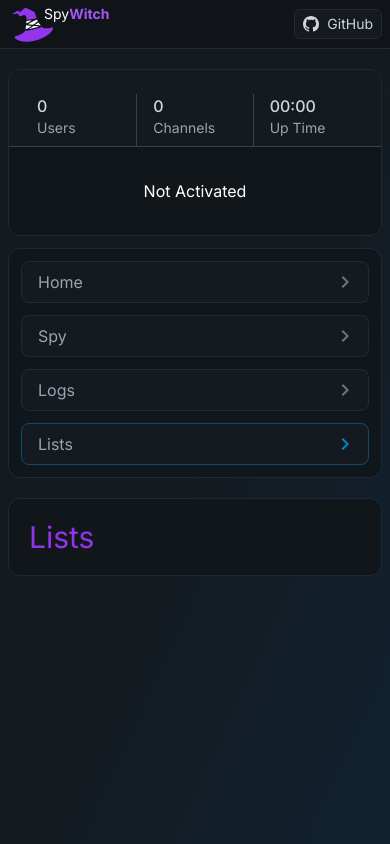
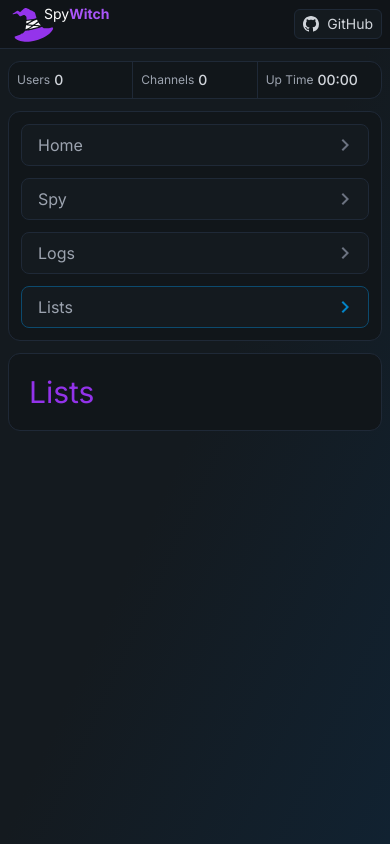
Before and after one commit to seabeya/spywitch, a Next.js app: page /lists in a window 390 px wide. Built offline with nearby package versions, Linux system fonts and the light colour scheme.

Commit message:
Refactor Statusbar styling & make it responsive (all 3 variants)

```diff
--- a/src/components/Header.tsx
+++ b/src/components/Header.tsx
@@ -5,7 +5,7 @@ import GithubBtn from '@/components/parts/GithubBtn';
 
 export function Header() {
   return (
-    <header className="sticky top-0 border-b border-c_border1 bg-c_header">
+    <header className="border-b border-c_border1 bg-c_header sm:sticky sm:top-0">
       <Container>
         <div className="flex items-center justify-between">
           <Logo />
--- a/src/components/Statusbar.tsx
+++ b/src/components/Statusbar.tsx
@@ -1,23 +1,23 @@
 function Info({ value, label }: { value: string; label: string }) {
   return (
-    <div className="flex min-w-max flex-1 flex-col px-4 pb-2 first:pl-0 last:pr-0">
-      <span className="font-medium text-gray-300">{value}</span>
-      <span className="text-sm text-gray-400">{label}</span>
+    <div className="flex min-w-max flex-1 flex-row-reverse items-center justify-end gap-1 px-2 pb-2 pt-2 sm:flex-col sm:items-stretch sm:justify-stretch sm:gap-0 sm:px-4 sm:pt-0">
+      <span className="text-sm font-medium text-gray-300 xl:text-base">{value}</span>
+      <span className="text-xs text-gray-400 xl:text-sm">{label}</span>
     </div>
   );
 }
 
 export default function Statusbar() {
   return (
-    <div className="min-w-max overflow-hidden rounded-xl border border-c_border1 bg-c_main text-white">
-      <div className="border-b border-c_border2 bg-c_body px-7 pt-6">
-        <div className="flex justify-between divide-x divide-c_border2">
+    <div className="overflow-hidden rounded-xl border border-c_border1 bg-c_main">
+      <div className="border-c_border2 sm:pt-3 lg:border-b lg:bg-c_body xl:pt-5">
+        <div className="flex divide-x divide-c_border1 lg:divide-c_border2">
           <Info value="0" label="Users" />
           <Info value="0" label="Channels" />
           <Info value="00:00" label="Up Time" />
         </div>
       </div>
-      <div className="px-2 py-8 text-center">Not Activated</div>
+      <div className="hidden py-4 text-center text-sm text-gray-300 lg:block xl:py-8 xl:text-base">Not Activated</div>
     </div>
   );
 }
--- a/src/components/wrappers/Area.tsx
+++ b/src/components/wrappers/Area.tsx
@@ -3,13 +3,13 @@ import Container from '@/components/wrappers/Container';
 export default function Area({ children }: { children: React.ReactNode }) {
   return (
     <Container>
-      <main className="flex flex-wrap items-start gap-5 py-5">{children}</main>
+      <main className="flex flex-wrap items-start gap-3 py-3 sm:gap-5 sm:py-5">{children}</main>
     </Container>
   );
 }
 
 function Side({ children }: { children: React.ReactNode }) {
-  return <div className="w-full lg:flex-[2]">{children}</div>;
+  return <div className="sticky top-1 w-full sm:static lg:flex-[2]">{children}</div>;
 }
 
 Area.Side = Side;
```
